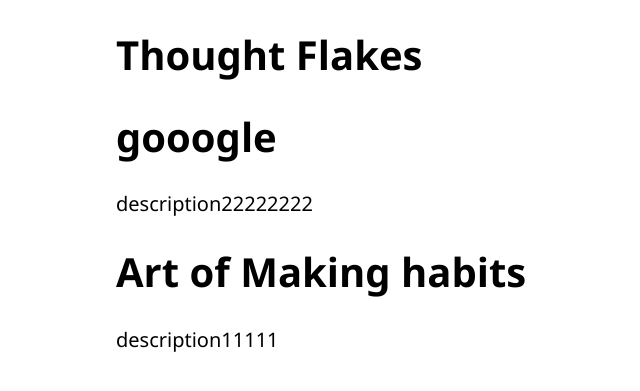
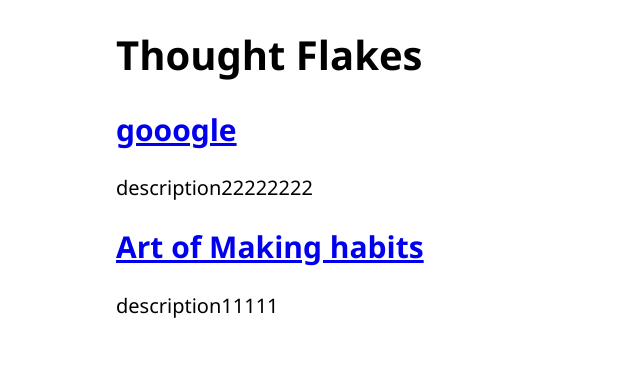
Before and after one commit to sayinathk/sayinathk.github.io, a Jekyll site: the page built from index.html, in a window 1280 px wide. Shown: the top 391 px of the page, without its empty margins (44-684 px from the left). Built offline with Jekyll 4.4.1, drawn with Linux system fonts in a browser that asks for light colours.

Commit message:
Update index.html

```diff
--- a/index.html
+++ b/index.html
@@ -6,7 +6,7 @@ published: true
 
 
   {% for post in site.posts %}
-  <h1>{{post.title}}</h1>
+<a href="{{post.url}}"><h2>{{post.title}}</h2></a>
   <p>
     {{post.description}}
   </p>
```
